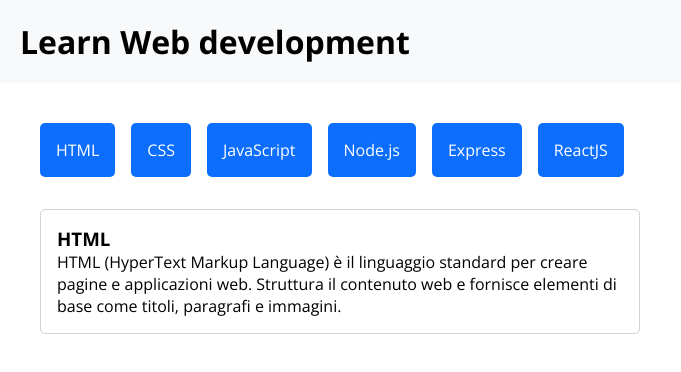
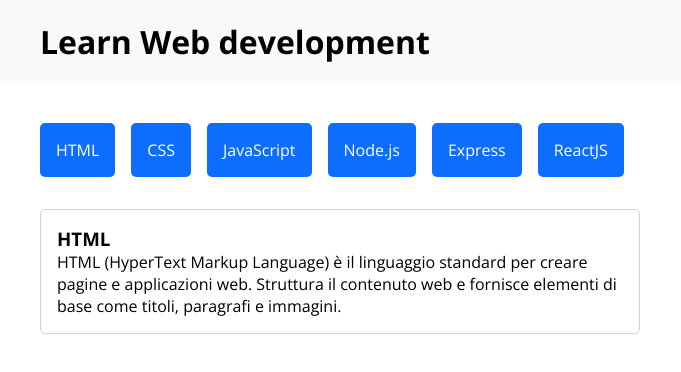
Before and after one commit to penso996/react-use-state, a React (Vite) app: page / in a window 1280 px wide. Shown: the top 372 px of the page, without its empty margins (0-681 px from the left). Built offline with nearby package versions, Linux system fonts and the light colour scheme; a web font is replaced by a local one.

Commit message:
fixed header css

```diff
--- a/src/index.css
+++ b/src/index.css
@@ -15,7 +15,7 @@ header {
 }
 
 header h1 {
-    padding: 20px;
+    padding: 20px 0 20px 40px;
 }
 
 /* MAIN (Main.jsx) */
```
